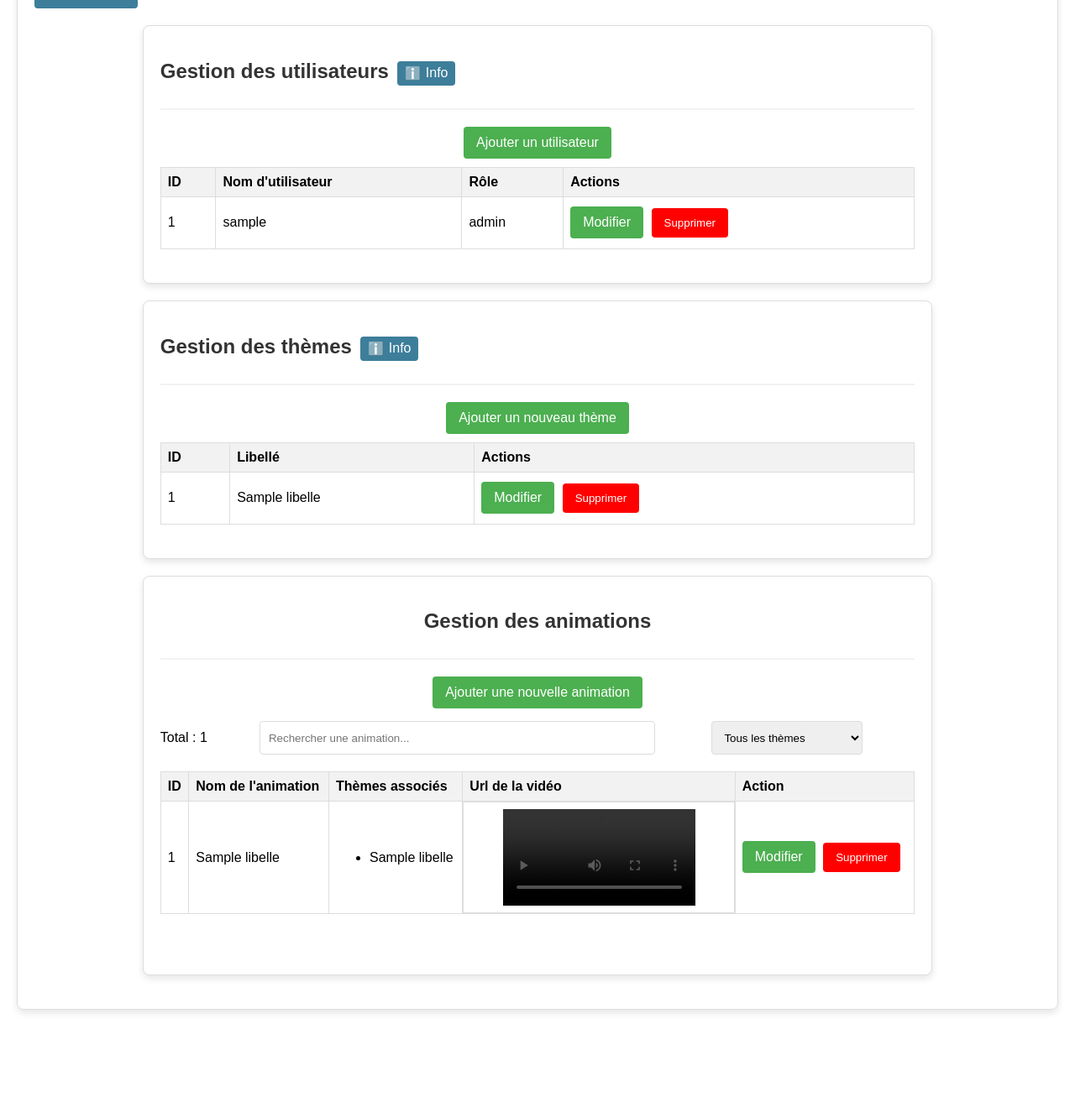
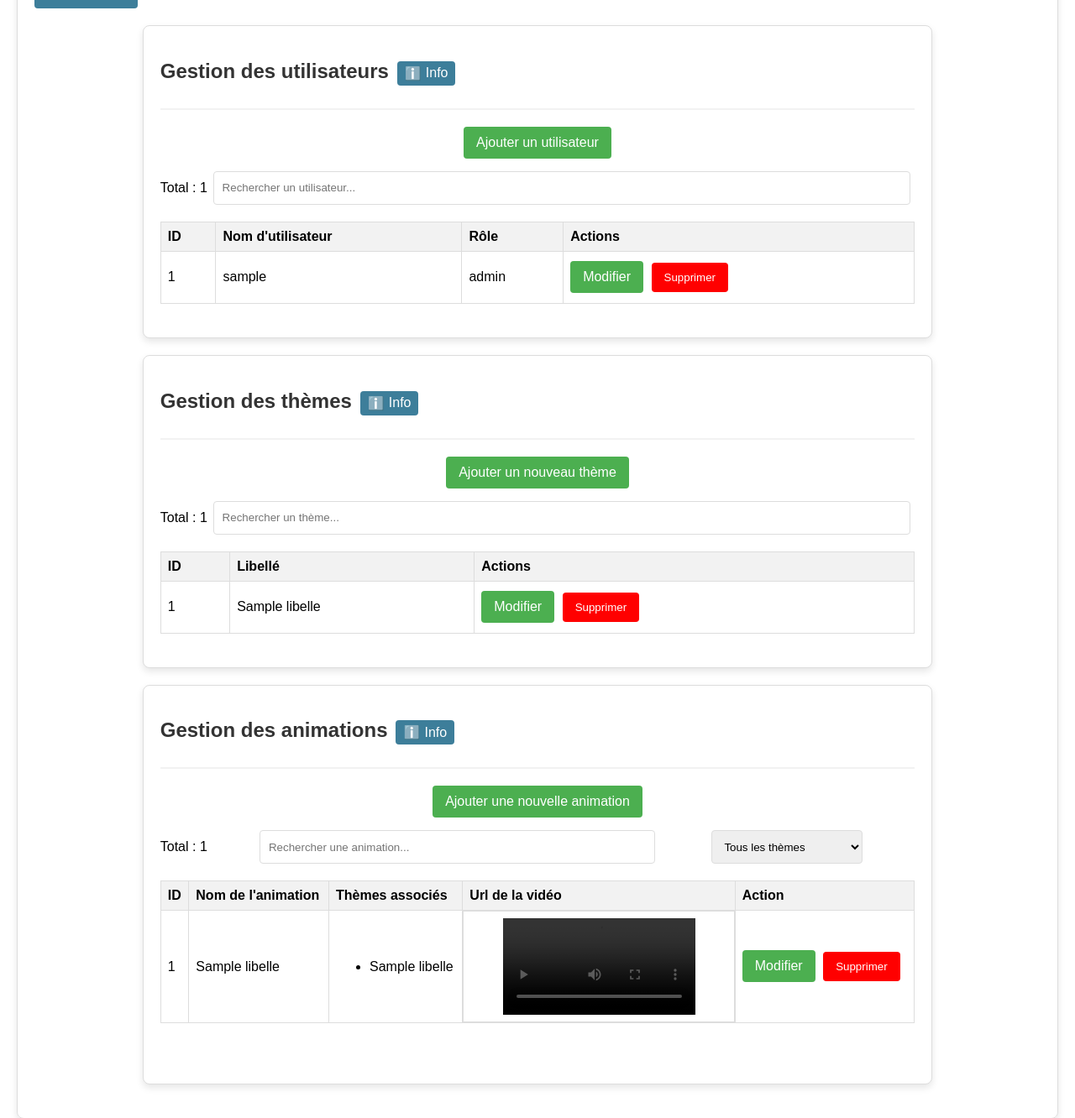
Before and after one commit to dgoult/Animaflip, a PHP site: template AnimaflipApi/src/views/dashboard.html.twig in a window 1280 px wide. Shown: the part 203-1535 px from the top of the page at 84% size. Before the commit the page ends 1410 px from the top, so only its background shows below. Run offline with PHP 8.4, Linux system fonts and the light colour scheme; the template is opened without the code that fills it: most values are stand-ins (such as "Sample title", 1, 10 or a date in 2020); some libraries are stand-ins or nearby versions; grey boxes are pictures that could not be loaded.

Commit message:
Améliorations

```diff
--- a/AnimaflipApi/create.sql
+++ b/AnimaflipApi/create.sql
@@ -84,10 +84,13 @@ INSERT INTO theme_animation (theme_id, animation_id) VALUES
 ((SELECT id FROM themes WHERE libelle = 'Animaux de compagnie'), (SELECT id FROM animations WHERE libelle = 'Le chien')),
 ((SELECT id FROM themes WHERE libelle = 'Animaux de compagnie'), (SELECT id FROM animations WHERE libelle = 'Le lapin')),
 ((SELECT id FROM themes WHERE libelle = 'Animaux de compagnie'), (SELECT id FROM animations WHERE libelle = 'Le cochons-dindes')),
+((SELECT id FROM themes WHERE libelle = 'Animaux de compagnie'), (SELECT id FROM animations WHERE libelle = 'La poule')),
+((SELECT id FROM themes WHERE libelle = 'Animaux de compagnie'), (SELECT id FROM animations WHERE libelle = 'Le coq')),
 ((SELECT id FROM themes WHERE libelle = 'Animaux de la ferme'), (SELECT id FROM animations WHERE libelle = 'La poule')),
 ((SELECT id FROM themes WHERE libelle = 'Animaux de la ferme'), (SELECT id FROM animations WHERE libelle = 'Le coq')),
 ((SELECT id FROM themes WHERE libelle = 'Animaux de la ferme'), (SELECT id FROM animations WHERE libelle = 'Le poussin')),
 ((SELECT id FROM themes WHERE libelle = 'Animaux de la ferme'), (SELECT id FROM animations WHERE libelle = 'Le mouton')),
+((SELECT id FROM themes WHERE libelle = 'Animaux de la ferme'), (SELECT id FROM animations WHERE libelle = 'Le chien')),
 ((SELECT id FROM themes WHERE libelle = 'Animaux de la ferme'), (SELECT id FROM animations WHERE libelle = 'Une oie')),
 ((SELECT id FROM themes WHERE libelle = 'Animaux sauvages'), (SELECT id FROM animations WHERE libelle = 'Le cerf')),
 ((SELECT id FROM themes WHERE libelle = 'Animaux sauvages'), (SELECT id FROM animations WHERE libelle = 'Le loup')),
--- a/AnimaflipApi/public/index.php
+++ b/AnimaflipApi/public/index.php
@@ -144,6 +144,10 @@ $app->post('/admin/theme/{id}/edit/{token}', function (Request $request, Respons
     $controller = new \App\Controllers\AdminController($twig);
     return $controller->updateTheme($request, $response, $args);
 });
+$app->post('/admin/theme/{id}/assign-animation/{token}', function (Request $request, Response $response, array $args) use ($twig) {
+    $controller = new \App\Controllers\AdminController($twig);
+    return $controller->assignAnimation($request, $response, $args);
+});
 $app->post('/admin/theme/{id}/delete/{token}', function (Request $request, Response $response, array $args) use ($twig) {
     $controller = new \App\Controllers\AdminController($twig);
     return $controller->deleteTheme($request, $response, $args);
--- a/AnimaflipApi/src/views/dashboard.html.twig
+++ b/AnimaflipApi/src/views/dashboard.html.twig
@@ -37,22 +37,52 @@
         color: white;
     }
 
-    /* Rechercher */
-    .search-container {
+    /* Rechercher themes */
+    .search-user-container {
         margin-bottom: 15px;
         display: flex;
         justify-content: space-between;
         width: 100%;
     }
 
-    .search-container input {
+    .search-user-container input {
+        padding: 10px;
+        border-radius: 4px;
+        border: 1px solid #ddd;
+        width: 90%;
+    }
+
+    /* Rechercher themes */
+    .search-theme-container {
+        margin-bottom: 15px;
+        display: flex;
+        justify-content: space-between;
+        width: 100%;
+    }
+
+    .search-theme-container input {
+        padding: 10px;
+        border-radius: 4px;
+        border: 1px solid #ddd;
+        width: 90%;
+    }
+
+    /* Rechercher */
+    .search-animation-container {
+        margin-bottom: 15px;
+        display: flex;
+        justify-content: space-between;
+        width: 100%;
+    }
+
+    .search-animation-container input {
         padding: 10px;
         border-radius: 4px;
         border: 1px solid #ddd;
         width: 50%;
     }
 
-    .search-container select {
+    .search-animation-container select {
         padding: 10px;
         border-radius: 4px;
         border: 1px solid #ddd;
@@ -84,14 +114,23 @@
                 <a href="/admin/user/create/{{ token }}" class="btn">Ajouter un utilisateur</a>
             </div>
 
+            <!-- Barre de recherche et filtre -->
+            <div class="search-user-container">
+                <p id="userCount"></p>
+                <input type="text" id="searchUserInput" placeholder="Rechercher un utilisateur..." onkeyup="searchUsers()">
+            </div>
+
             <table>
+                <head>
                     <tr>
                         <th>ID</th>
                         <th>Nom d'utilisateur</th>
                         <th>Rôle</th>
                         <th>Actions</th>
                     </tr>
+                </head>
                 {% for user in users %}
+                <tbody id="userTableBody">
                     <tr>
                         <td>{{ user.id }}</td>
                         <td>{{ user.username }}</td>
@@ -103,6 +142,7 @@
                             </form>
                         </td>
                     </tr>
+                </tbody>
                 {% endfor %}
             </table>
         </div>
@@ -116,12 +156,18 @@
                     </button>
                 </div>
                 <div id="info-panel-theme" class="info-panel">
-                    <h3>Modification d'un thème : Gestion de ses animations</h3>
+                    <h3>Modification d'un thème : Affectation de ses animations</h3>
                 </div>
             </div>
 
             <div class="spacer">
                 <a href="/admin/theme/create/{{ token }}" class="btn">Ajouter un nouveau thème</a>
+            </div>
+
+            <!-- Barre de recherche et filtre -->
+            <div class="search-theme-container">
+                <p id="themeCount"></p>
+                <input type="text" id="searchThemeInput" placeholder="Rechercher un thème..." onkeyup="searchThemes()">
             </div>
 
             <table>
@@ -132,7 +178,7 @@
                         <th>Actions</th>
                     </tr>
                 </thead>
-                <tbody>
+                <tbody id="themeTableBody">
                     {% for theme in themes %}
                     <tr>
                         <td>{{ theme.id }}</td>
@@ -151,7 +197,15 @@
 
         <div class="card">
             <div class="card-title">
+                <div class="title-section">
                     <h2>Gestion des animations</h2>
+                <button class="info-btn" onclick="toggleInfoPanelAnimation()">
+                        <span class="info-icon">ℹ️</span> Info
+                    </button>
+                </div>
+                <div id="info-panel-animation" class="info-panel">
+                    <h3>Modification de l'animation: Affectation de ses thèmes</h3>
+                </div>
             </div>
 
             <div class="spacer">
@@ -159,9 +213,9 @@
             </div>
 
             <!-- Barre de recherche et filtre -->
-            <div class="search-container">
+            <div class="search-animation-container">
                 <p id="animationCount"></p>
-                <input type="text" id="searchInput" placeholder="Rechercher une animation..." onkeyup="searchAnimations()">
+                <input type="text" id="searchAnimationInput" placeholder="Rechercher une animation..." onkeyup="searchAnimations()">
                 <select id="themeFilter" onchange="filterByTheme()">
                     <option value="">Tous les thèmes</option>
                     {% for theme in themes %}
@@ -221,8 +275,34 @@
 </body>
 </html>
 <script>
+    function searchUsers() {
+        let searchInput = document.getElementById('searchUserInput').value.toLowerCase();
+        let rows = document.querySelectorAll('#userTableBody tr');
+
+        rows.forEach(row => {
+            let libelle = row.cells[1].textContent.toLowerCase();
+            // Affiche uniquement les thèmes dont le nom correspond à la recherche
+            row.style.display = libelle.includes(searchInput) ? '' : 'none';
+        });
+
+        updateUserCount(); // Mettre à jour le nombre d'animations affichées après la recherche
+    }
+
+    function searchThemes() {
+        let searchInput = document.getElementById('searchThemeInput').value.toLowerCase();
+        let rows = document.querySelectorAll('#themeTableBody tr');
+
+        rows.forEach(row => {
+            let libelle = row.cells[1].textContent.toLowerCase();
+            // Affiche uniquement les thèmes dont le nom correspond à la recherche
+            row.style.display = libelle.includes(searchInput) ? '' : 'none';
+        });
+
+        updateThemeCount(); // Mettre à jour le nombre d'animations affichées après la recherche
+    }
+
     function searchAnimations() {
-        let searchInput = document.getElementById('searchInput').value.toLowerCase();
+        let searchInput = document.getElementById('searchAnimationInput').value.toLowerCase();
         let rows = document.querySelectorAll('#animationTableBody tr');
 
         rows.forEach(row => {
@@ -247,14 +327,27 @@
         updateAnimationCount(); // Mettre à jour le nombre d'animations affichées après le filtrage
     }
 
+    function updateUserCount() {
+        let visibleRows = document.querySelectorAll('#userTableBody tr:not([style*="display: none"])').length;
+        document.getElementById('userCount').textContent = 'Total : ' + visibleRows;
+    }
+
+
     function updateAnimationCount() {
         let visibleRows = document.querySelectorAll('#animationTableBody tr:not([style*="display: none"])').length;
         document.getElementById('animationCount').textContent = 'Total : ' + visibleRows;
     }
 
+    function updateThemeCount() {
+        let visibleRows = document.querySelectorAll('#themeTableBody tr:not([style*="display: none"])').length;
+        document.getElementById('themeCount').textContent = 'Total : ' + visibleRows;
+    }
+
     // Initialisation
     window.onload = function () {
-        updateAnimationCount(); // Mise à jour du compteur au chargement de la page
+        updateUserCount(); // Mise à jour du compteur au chargement de la page
+        updateThemeCount();
+        updateAnimationCount();
     };
 
     // Le code commenté qui suit est le test semi-fonctionel de la pagination
```
Also changed, not shown: AnimaflipApi/public/updateUserForm.txt (+0 -30 lines), AnimaflipApi/src/Controllers/AdminController.php (+62 -3 lines), AnimaflipApi/src/Models/Animation.php (+9 -0 lines), AnimaflipApi/src/Models/Theme.php (+13 -2 lines), AnimaflipApi/src/views/animation_form.html.twig (+8 -8 lines), AnimaflipApi/src/views/theme_form.html.twig (+44 -8 lines). Lines whose indentation alone changed are shown as unchanged.
